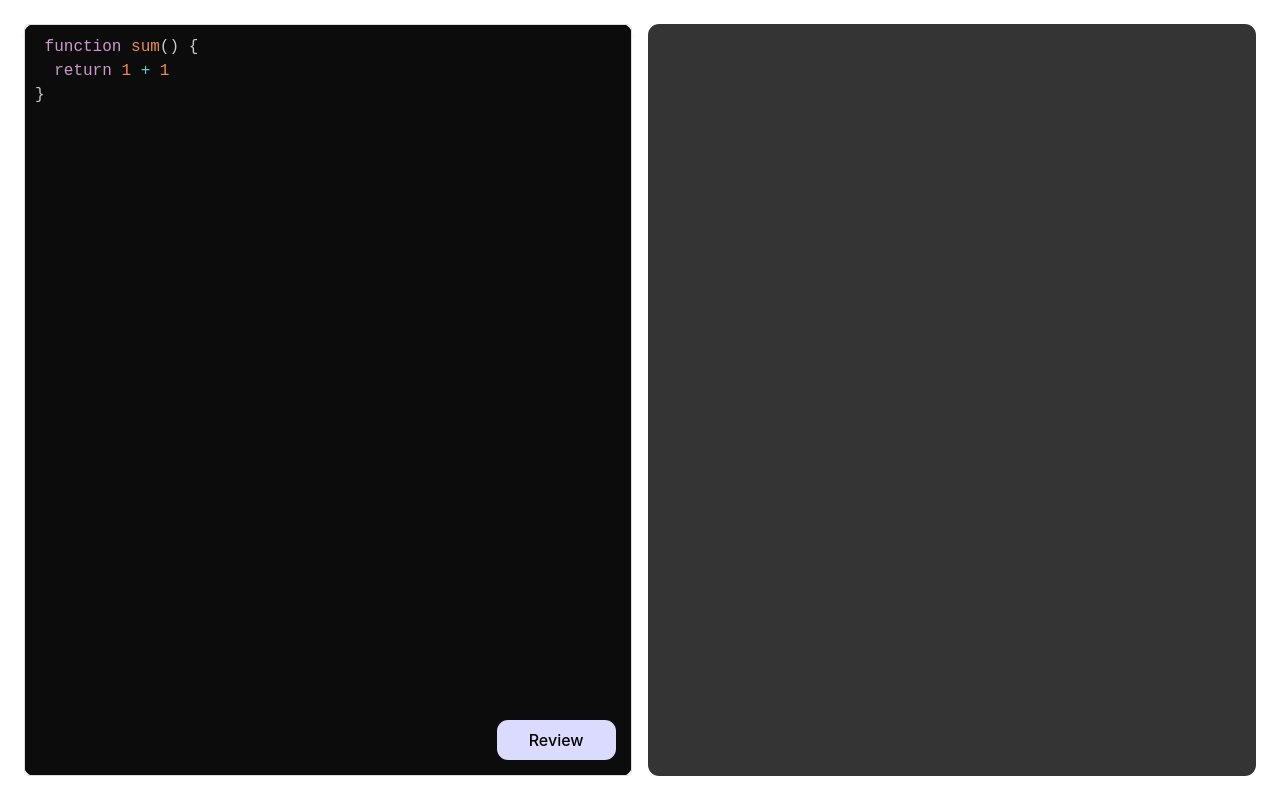
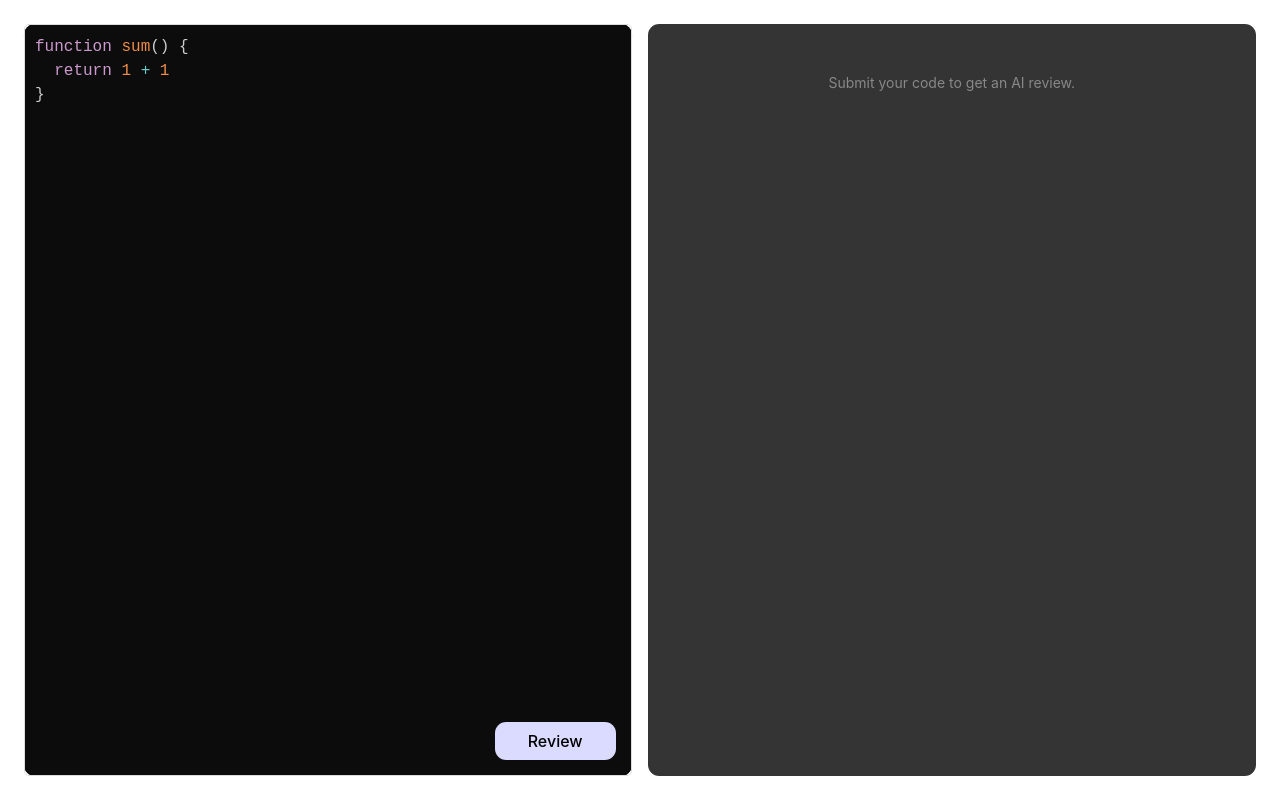
Before and after one commit to Prathamesh-1234/Ai-Code-Reviever, a React (Vite) app in the folder Frontend/: page / in a window 1280 px wide. Built offline with nearby package versions, Linux system fonts and the light colour scheme; no server answers.

Commit message:
third commit

```diff
--- a/Frontend/src/App.css
+++ b/Frontend/src/App.css
@@ -61,3 +61,26 @@ main .right {
   font-size: 1.5rem;
   overflow: auto;
 }
+
+/* Add these to your existing App.css */
+
+.review:disabled {
+  opacity: 0.6;
+  cursor: not-allowed;
+}
+
+.error-message {
+  color: #c0392b;
+  font-size: 14px;
+  padding: 12px 16px;
+  border: 1px solid #f5c6cb;
+  border-radius: 5px;
+  background: #fff5f5;
+}
+
+.placeholder {
+  color: #888;
+  font-size: 14px;
+  text-align: center;
+  margin-top: 2rem;
+}
--- a/Frontend/src/App.jsx
+++ b/Frontend/src/App.jsx
@@ -1,66 +1,84 @@
-import { useState, useEffect } from 'react'
+import { useState } from 'react'
 import "prismjs/themes/prism-tomorrow.css"
 import Editor from "react-simple-code-editor"
 import prism from "prismjs"
 import Markdown from "react-markdown"
-import rehypeHighlight from "rehype-highlight";
-import "highlight.js/styles/github-dark.css";
+import rehypeHighlight from "rehype-highlight"
+import "highlight.js/styles/github-dark.css"
 import axios from 'axios'
 import './App.css'
 
+const BASE_URL = import.meta.env.VITE_API_URL || 'http://localhost:3000'
+
+const editorStyle = {
+  fontFamily: '"Fira code", "Fira Mono", monospace',
+  fontSize: 16,
+  border: "1px solid #ddd",
+  borderRadius: "5px",
+  height: "100%",
+  width: "100%"
+}
+
 function App() {
-  // const [ count, setCount ] = useState(0)
-  const [ code, setCode ] = useState(` function sum() {
-  return 1 + 1
-}`)
-
-  const [ review, setReview ] = useState(``)
-
-  useEffect(() => {
-    prism.highlightAll()
-  }, [])
+  const [code, setCode] = useState(`function sum() {\n  return 1 + 1\n}`)
+  const [review, setReview] = useState('')
+  const [loading, setLoading] = useState(false)
+  const [error, setError] = useState(null)
 
   async function reviewCode() {
-    const response = await axios.post('http://localhost:3000/ai/get-review', { code })
+    if (!code.trim()) return
+
+    setLoading(true)
+    setError(null)
+    setReview('')
+
+    try {
+      const response = await axios.post(`${BASE_URL}/ai/get-review`, { code })
       setReview(response.data)
+    } catch (err) {
+      setError('Something went wrong. Please check your connection and try again.')
+    } finally {
+      setLoading(false)
+    }
   }
 
   return (
-    <>
     <main>
       <div className="left">
         <div className="code">
           <Editor
             value={code}
             onValueChange={code => setCode(code)}
-              highlight={code => prism.highlight(code, prism.languages.javascript, "javascript")}
+            highlight={code => prism.highlight(code, prism.languages.javascript, 'javascript')}
             padding={10}
-              style={{
-                fontFamily: '"Fira code", "Fira Mono", monospace',
-                fontSize: 16,
-                border: "1px solid #ddd",
-                borderRadius: "5px",
-                height: "100%",
-                width: "100%"
-              }}
+            style={editorStyle}
           />
         </div>
-          <div
+        <button
           onClick={reviewCode}
-            className="review">Review</div>
+          className="review"
+          disabled={loading}
+        >
+          {loading ? 'Reviewing...' : 'Review'}
+        </button>
       </div>
+
       <div className="right">
-          <Markdown
-
-            rehypePlugins={[ rehypeHighlight ]}
-
-          >{review}</Markdown>
+        {error && (
+          <p className="error-message">{error}</p>
+        )}
+        {!error && review && (
+          <Markdown rehypePlugins={[rehypeHighlight]}>{review}</Markdown>
+        )}
+        {!error && !review && !loading && (
+          <p className="placeholder">Submit your code to get an AI review.</p>
+        )}
+        {loading && (
+          <p className="placeholder">Analysing your code...</p>
+        )}
       </div>
     </main>
-    </>
   )
 }
 
-
-
 export default App
```
Also changed, not shown: 1 other file (tests, documents, lock files or other folders). Lines whose indentation alone changed are shown as unchanged.
